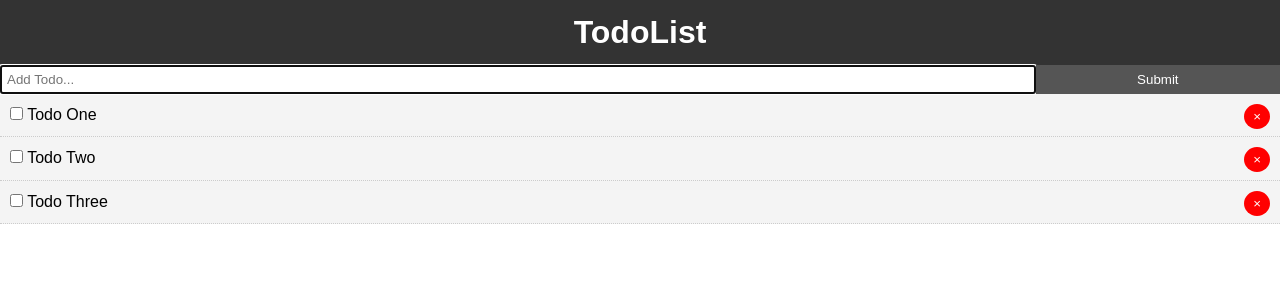
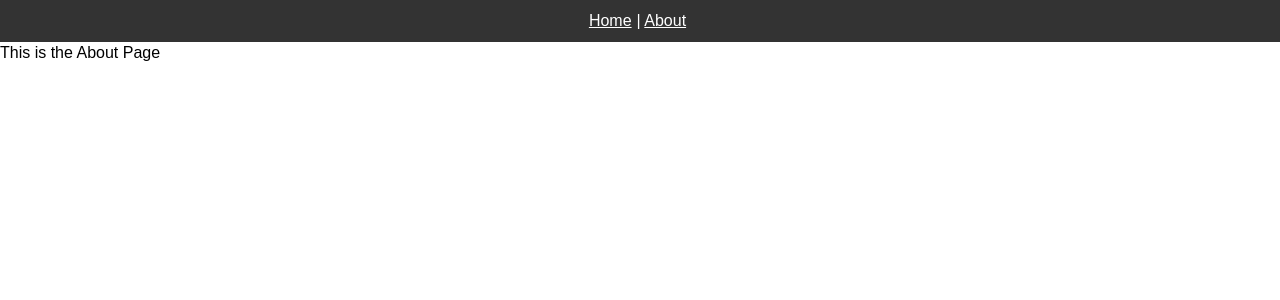
Before and after one commit to arifayanidowu/vuetodo, a Vue app: page /#/about in a window 1280 px wide. Before the commit this address led to /. Shown: the top 300 px of the page. Built offline with nearby package versions, Linux system fonts and the light colour scheme.

Commit message:
Installed vue-router

```diff
--- a/package.json
+++ b/package.json
@@ -8,7 +8,9 @@
     "lint": "vue-cli-service lint"
   },
   "dependencies": {
-    "vue": "^2.5.21"
+    "axios": "^0.18.0",
+    "vue": "^2.5.21",
+    "vue-router": "^3.0.2"
   },
   "devDependencies": {
     "@vue/cli-plugin-babel": "^3.3.0",
--- a/src/App.vue
+++ b/src/App.vue
@@ -1,53 +1,20 @@
 <template>
   <div id="app">
     <Header/>
-    <AddTodo @add-todo="addTodo"/>
-    <Todos :todos="todos" @del-todo="deleteTodo"/>
+    <router-view/>
   </div>
 </template>
 
 <script>
-import Todos from "@/components/Todos.vue";
 import Header from "@/components/layout/Header";
-import AddTodo from "@/components/AddTodo";
 export default {
   name: "app",
   components: {
-    Todos,
-    Header,
-    AddTodo
-  },
-  data() {
-    return {
-      todos: [
-        {
-          id: 1,
-          title: "Todo One",
-          completed: false
-        },
-        {
-          id: 2,
-          title: "Todo Two",
-          completed: false
-        },
-        {
-          id: 3,
-          title: "Todo Three",
-          completed: false
-        }
-      ]
-    };
-  },
-  methods: {
-    deleteTodo(id) {
-      this.todos = [...this.todos.filter(todo => todo.id !== id)];
-    },
-    addTodo(newTodo) {
-      this.todos = [...this.todos, newTodo];
-    }
+    Header
   }
 };
 </script>
+
 
 <style>
 * {
@@ -75,4 +42,21 @@ body {
 .btn:hover {
   background: #666;
 }
+
+img {
+  position: absolute;
+  top: 50%;
+  left: 50%;
+  transform: translate(-50%, -50%);
+  margin: 0 auto;
+}
+
+.align-center {
+  text-align: center;
+  margin: 0 auto;
+  position: absolute;
+  top: 25%;
+  left: 50%;
+  transform: translate(-50%, -50%);
+}
 </style>
--- a/src/components/AddTodo.vue
+++ b/src/components/AddTodo.vue
@@ -8,7 +8,6 @@
 </template>
 
 <script>
-import uuid from "uuid";
 export default {
   name: "AddTodo",
   data() {
@@ -19,7 +18,6 @@ export default {
   methods: {
     addTodo() {
       const newTodo = {
-        id: uuid.v4(),
         title: this.title,
         completed: false
       };
--- a/src/components/layout/Header.vue
+++ b/src/components/layout/Header.vue
@@ -1,6 +1,9 @@
 <template>
   <header class="header">
-    <h1>{{ title }}</h1>
+    <div id="nav">
+      <router-link to="/">Home</router-link>|
+      <router-link to="/about">About</router-link>
+    </div>
   </header>
 </template>
 
--- a/src/main.js
+++ b/src/main.js
@@ -1,8 +1,10 @@
-import Vue from 'vue'
-import App from './App.vue'
+import Vue from "vue";
+import App from "./App.vue";
+import router from "./router";
 
-Vue.config.productionTip = false
+Vue.config.productionTip = false;
 
 new Vue({
   render: h => h(App),
-}).$mount('#app')
+  router
+}).$mount("#app");
--- /dev/null
+++ b/src/router.js
@@ -0,0 +1,20 @@
+import Vue from "vue";
+import Router from "vue-router";
+import Home from "./views/Home.vue";
+
+Vue.use(Router);
+
+export default new Router({
+  routes: [
+    {
+      path: "/",
+      name: "home",
+      component: Home
+    },
+    {
+      path: "/about",
+      name: "about",
+      component: () => import("./views/About.vue")
+    }
+  ]
+});
--- /dev/null
+++ b/src/views/About.vue
@@ -0,0 +1,14 @@
+<template>
+  <div>
+    <p>This is the About Page</p>
+  </div>
+</template>
+
+<script>
+export default {
+  name: "About"
+};
+</script>
+
+<style scoped>
+</style>
--- /dev/null
+++ b/src/views/Home.vue
@@ -0,0 +1,111 @@
+<template>
+  <div id="app">
+    <Header/>
+    <AddTodo @add-todo="addTodo"/>
+    <div v-if="loading === true">
+      <img src="../assets/loading.gif" alt="Loading">
+    </div>
+    <p class="align-center" v-if="todos.length === 0 && loading === false">You Have No Todos</p>
+    <Todos :todos="todos" @del-todo="deleteTodo"/>
+  </div>
+</template>
+
+<script>
+/* eslint-disable */
+import axios from "axios";
+import Todos from "@/components/Todos.vue";
+import Header from "@/components/layout/Header";
+import AddTodo from "@/components/AddTodo";
+export default {
+  name: "Home",
+  components: {
+    Todos,
+    Header,
+    AddTodo
+  },
+  data() {
+    return {
+      todos: [],
+      loading: false
+    };
+  },
+  methods: {
+    deleteTodo(id) {
+      axios
+        .delete(`http://jsonplaceholder.typicode.com/todos/${id}`)
+        .then(
+          ({ data }) =>
+            (this.todos = [...this.todos.filter(todo => todo.id !== id)])
+        )
+        .catch(err => console.log(err));
+    },
+    addTodo(newTodo) {
+      const { title, completed } = newTodo;
+      axios
+        .post("http://jsonplaceholder.typicode.com/todos", {
+          title,
+          completed
+        })
+        .then(({ data }) => (this.todos = [...this.todos, data]))
+        .catch(err => {
+          console.log(err);
+        });
+    }
+  },
+  created() {
+    this.loading = !this.loading;
+    axios
+      .get("http://jsonplaceholder.typicode.com/todos?_limit=5")
+      .then(({ data }) => {
+        this.todos = data;
+        this.loading = false;
+      })
+      .catch(err => err);
+  }
+};
+</script>
+
+<style>
+* {
+  margin: 0;
+  padding: 0;
+  box-sizing: border-box;
+}
+
+body {
+  font-family: "Dosis", sans-serif;
+  line-height: 1.4;
+}
+.text-center {
+  text-align: center;
+}
+
+.btn {
+  display: inline-block;
+  border: none;
+  background: #555;
+  color: #fff;
+  padding: 7px 20px;
+  cursor: pointer;
+}
+.btn:hover {
+  background: #666;
+}
+
+img {
+  position: absolute;
+  top: 50%;
+  left: 50%;
+  transform: translate(-50%, -50%);
+  margin: 0 auto;
+}
+
+.align-center {
+  text-align: center;
+  margin: 0 auto;
+  position: absolute;
+  top: 25%;
+  left: 50%;
+  transform: translate(-50%, -50%);
+}
+</style>
```
Also changed, not shown: src/assets/loading.gif (added), 1 other file (tests, documents, lock files or other folders).
